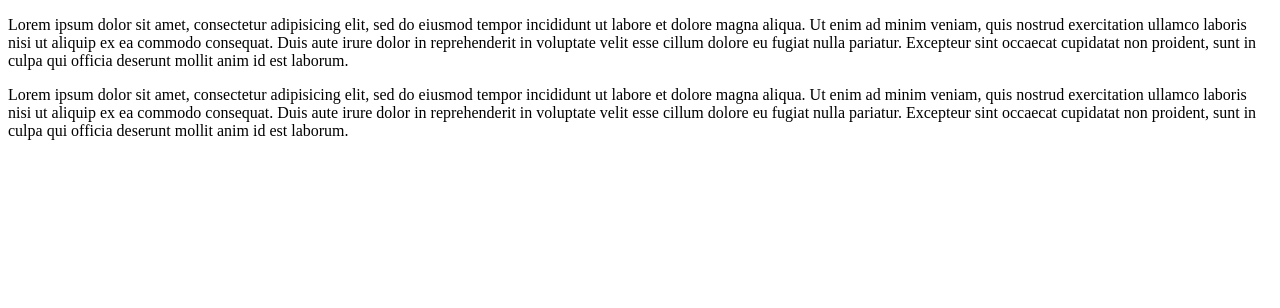
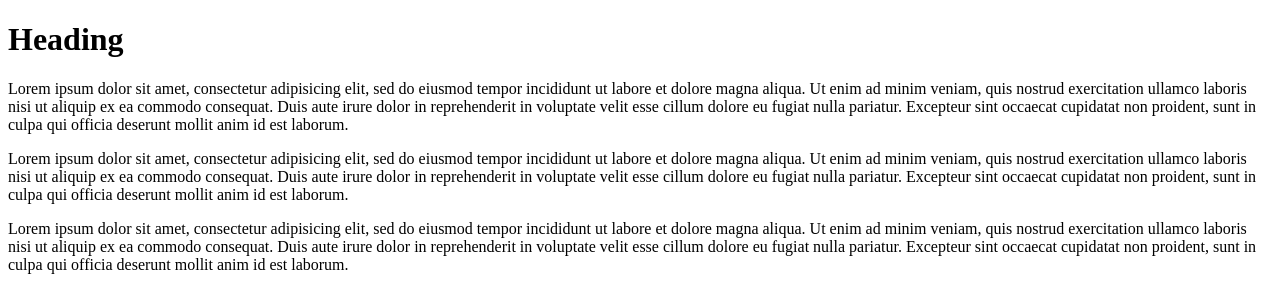
Before and after one commit to ram-nadella/theoryandapplications.com, a plain HTML site: page index.html in a window 1280 px wide. Drawn offline with Linux system fonts and the light colour scheme.

Commit message:
Add heading and another paragraph

```diff
--- a/index.html
+++ b/index.html
@@ -5,6 +5,8 @@
     <title>index</title>
 </head>
 <body id="index">
+    <h1 id="heading">Heading</h1>
+    <p>Lorem ipsum dolor sit amet, consectetur adipisicing elit, sed do eiusmod tempor incididunt ut labore et dolore magna aliqua. Ut enim ad minim veniam, quis nostrud exercitation ullamco laboris nisi ut aliquip ex ea commodo consequat. Duis aute irure dolor in reprehenderit in voluptate velit esse cillum dolore eu fugiat nulla pariatur. Excepteur sint occaecat cupidatat non proident, sunt in culpa qui officia deserunt mollit anim id est laborum.</p>
     <p>Lorem ipsum dolor sit amet, consectetur adipisicing elit, sed do eiusmod tempor incididunt ut labore et dolore magna aliqua. Ut enim ad minim veniam, quis nostrud exercitation ullamco laboris nisi ut aliquip ex ea commodo consequat. Duis aute irure dolor in reprehenderit in voluptate velit esse cillum dolore eu fugiat nulla pariatur. Excepteur sint occaecat cupidatat non proident, sunt in culpa qui officia deserunt mollit anim id est laborum.</p>
     <p>Lorem ipsum dolor sit amet, consectetur adipisicing elit, sed do eiusmod tempor incididunt ut labore et dolore magna aliqua. Ut enim ad minim veniam, quis nostrud exercitation ullamco laboris nisi ut aliquip ex ea commodo consequat. Duis aute irure dolor in reprehenderit in voluptate velit esse cillum dolore eu fugiat nulla pariatur. Excepteur sint occaecat cupidatat non proident, sunt in culpa qui officia deserunt mollit anim id est laborum.</p>
 </body>
```
